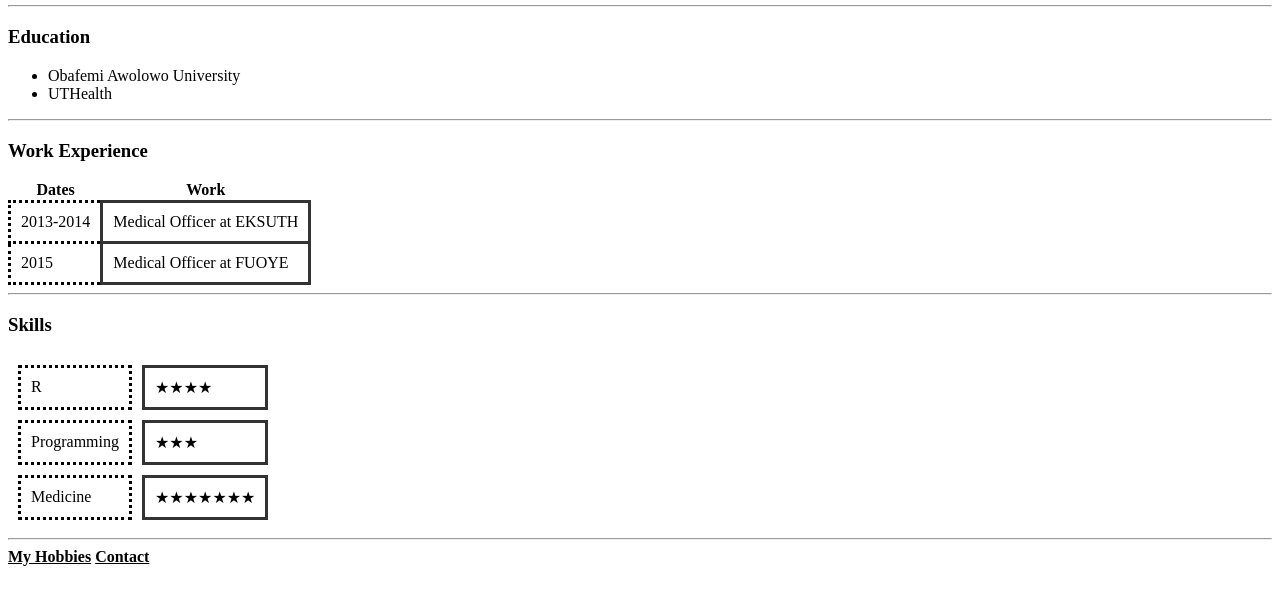
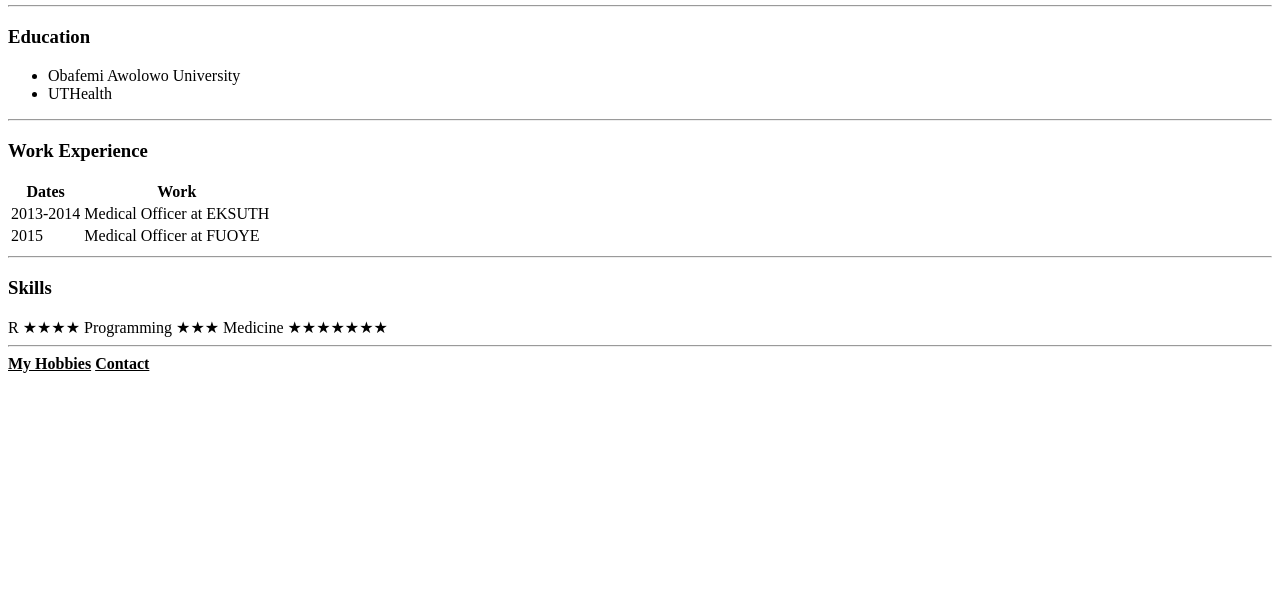
Before and after one commit to FaithIlesanmi/Firstcv, a plain HTML site: page index.html in a window 1280 px wide. Shown: the part 163-768 px from the top of the page. Drawn offline with Linux system fonts and the light colour scheme.

Commit message:
Update index.html

```diff
--- a/index.html
+++ b/index.html
@@ -56,19 +56,19 @@
     </ul>
     <hr>
     <h3>Work Experience</h3>
-    <table class = "one">
+    <table>
 <thead>
     <th>Dates</th>
     <th>Work</th>
 </thead>
 <tbody>
     <tr>
-        <td class = "a">2013-2014</td>
-        <td class = "b">Medical Officer at EKSUTH</td>
+        <td>2013-2014</td>
+        <td>Medical Officer at EKSUTH</td>
     </tr>
     <tr>
-        <td class = "a">2015</td>
-        <td class = "b">Medical Officer at FUOYE</td>
+        <td>2015</td>
+        <td>Medical Officer at FUOYE</td>
     </tr>
 </tbody>
 <tfoot>
@@ -78,19 +78,19 @@
     </table>
     <hr />
 <h3>Skills</h3>
-<table class = "two" cellspacing="10">
+<tablecellspacing="10">
             <tbody>
                 <tr>
-                    <td class = "a">R</td>
-                    <td class = "b">★★★★</td>
+                    <td>R</td>
+                    <td>★★★★</td>
                 </tr>
                 <tr>
-                    <td class = "a">Programming</td>
-                <td class = "b">★★★</td>
+                    <td>Programming</td>
+                <td>★★★</td>
                 </tr>
                 <tr>
-                    <td class = "a">Medicine</td>
-                    <td class = "b">★★★★★★★</td>
+                    <td>Medicine</td>
+                    <td>★★★★★★★</td>
                 </tr>
             </tbody>
             <tfoot>
```
